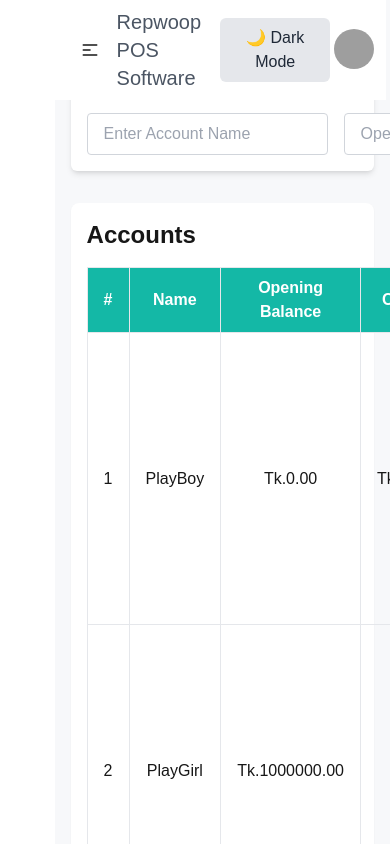
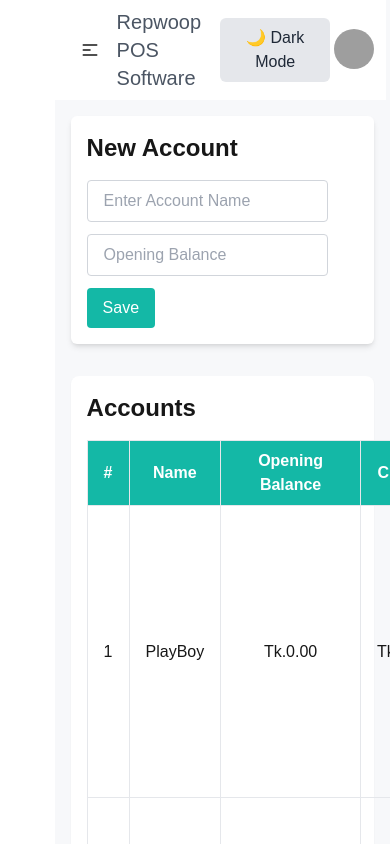
Before and after one commit to md-asif-iqbal/RepWoop-POS-system, a Next.js app: page /Bank_Accounts in a window 390 px wide. Built offline with nearby package versions, Linux system fonts and the light colour scheme; grey boxes are pictures that could not be loaded.

Commit message:
update UI in Account page

```diff
--- a/app/Bank_Accounts/page.jsx
+++ b/app/Bank_Accounts/page.jsx
@@ -3,8 +3,8 @@ import React, { useState } from 'react';
 
 export default function AccountPage() {
   const [accounts, setAccounts] = useState([
-    { id: 1, name: 'PlayBoy', openingBalance: 0, currentBalance: 1200050351 },
-    { id: 2, name: 'PlayGirl', openingBalance: 1000000, currentBalance: 1000000 },
+    { id: 1, name: 'PlayBoy', openingBalance: 0, currentBalance: 120000000 },
+    { id: 2, name: 'PlayGirl', openingBalance: 1000000, currentBalance: 100000 },
   ]);
 
   const [showAddBalanceModal, setShowAddBalanceModal] = useState(false);
@@ -71,11 +71,11 @@ export default function AccountPage() {
 
   return (
     <div className='dark:bg-[#141432] h-full'>
-        <div className="container mx-auto px-4 py-8  mt-[5%]">
+        <div className="container mx-auto px-4 py-8  mt-[25%] md:mt-[5%]">
       {/* New Account Section */}
       <div className="bg-white p-4 shadow-md rounded-md ">
         <h2 className="text-2xl font-bold mb-4">New Account</h2>
-        <div className="flex space-x-4">
+        <div className="md:flex md:space-x-4 space-y-3 md:space-y-0">
           <input
             type="text"
             placeholder="Enter Account Name"
```
